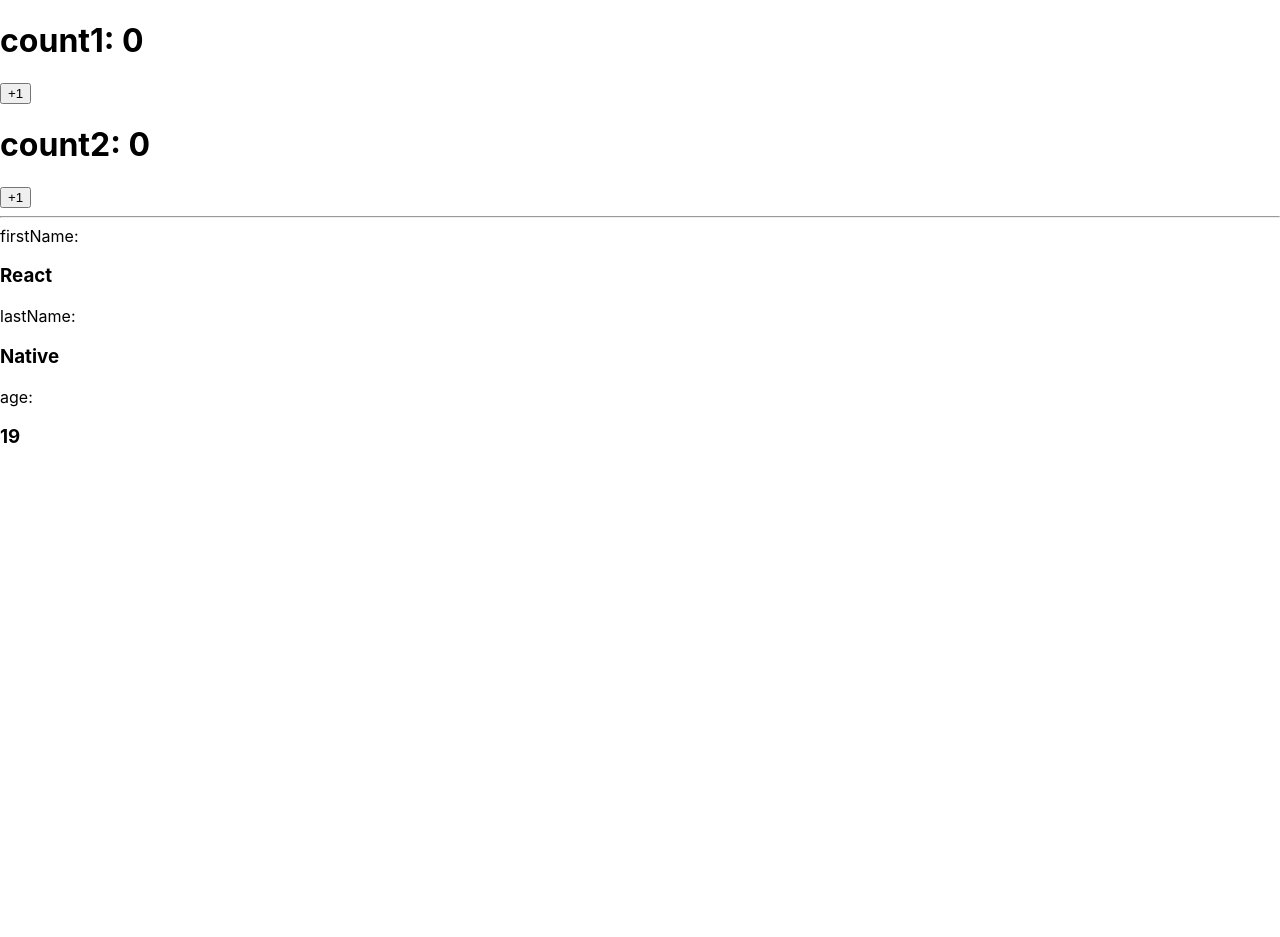
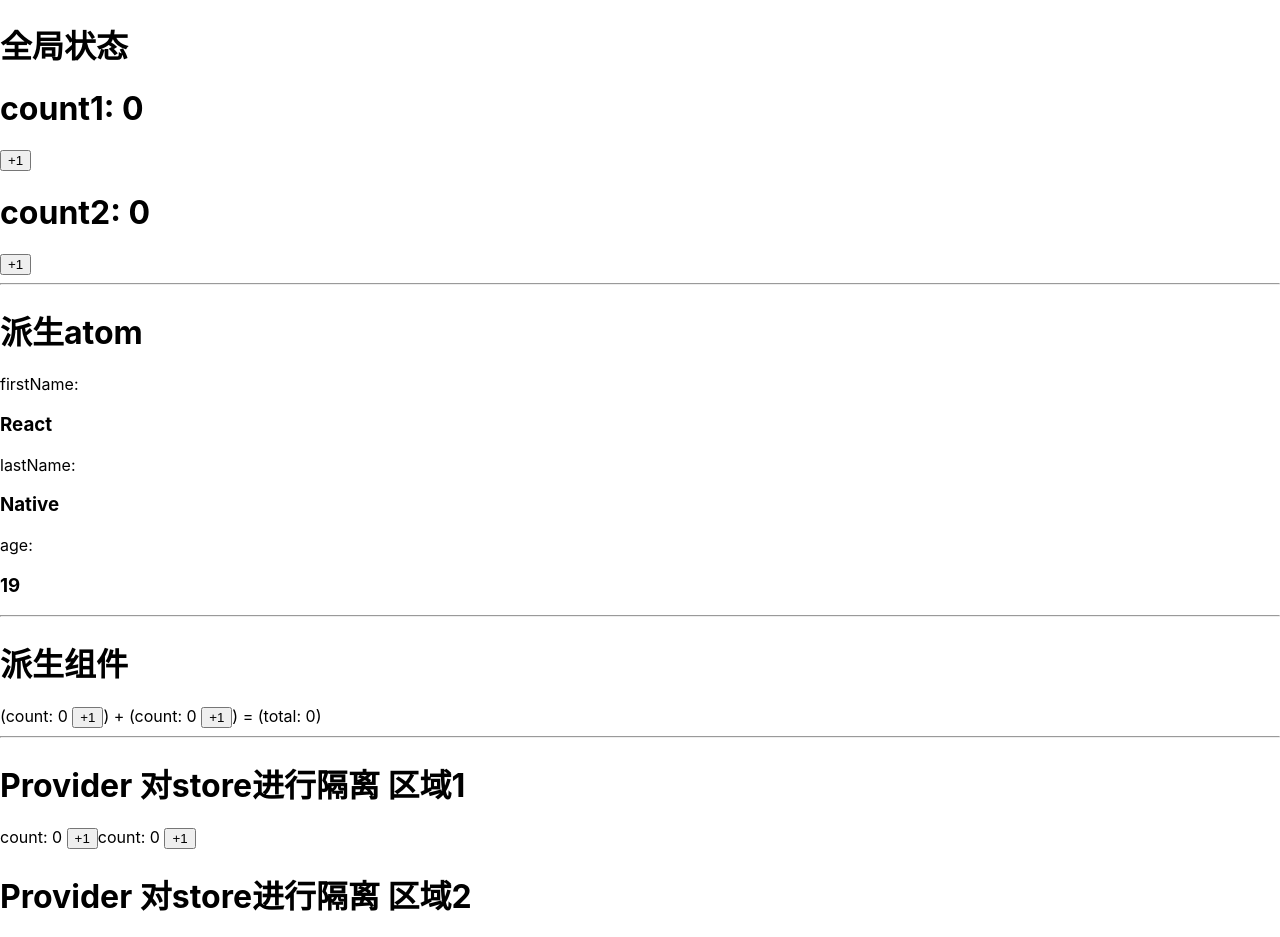
Before and after one commit to jamessawyer/react-mirco-state-manage, a React (Vite) app: page / in a window 1280 px wide. Shown: the top 937 px of the page. Before the commit the page ends 800 px from the top, so only its background shows below. Built offline with nearby package versions, Linux system fonts and the light colour scheme.

Commit message:
Jotai atom config不持有atom value,因此可以实现复用;Provider提供组件级别的隔离

```diff
--- a/src/App.tsx
+++ b/src/App.tsx
@@ -1,6 +1,10 @@
 import { useState } from 'react'
-import { atom, useAtom } from 'jotai'
+import { Atom, atom, Provider, useAtom } from 'jotai'
 
+/**
+ * -------- example 1 --------
+ * Jotai 的基本使用 atom() 函数 & useAtom() hook
+ */
 const countAtom = atom(0)
 
 const Counter1 = () => {
@@ -25,6 +29,10 @@ const Counter2 = () => {
   )
 }
 
+/**
+ * -------- example 2 --------
+ * Jotai read函数 派生 atom & 自动追踪依赖
+ */
 const firstNameAtom = atom('React')
 const lastNameAtom = atom('Native')
 const ageAtom = atom(19)
@@ -51,14 +59,65 @@ const PersonComponent = () => {
   )
 }
 
+/**
+ * -------- example 3 --------
+ * atom则为属性的方式 + 派生
+ */
+const countAtom1 = atom<number>(0)
+const countAtom2 = atom<number>(0)
+// 这里直接返回一个值
+const totalAtom = atom(get =>
+  get(countAtom1) + get(countAtom2)
+)
+// 注意这里的 ts 类型 -  typeof countAtom1
+const Counter = ({ someCountAtom }: {someCountAtom: typeof countAtom1}) => {
+  const [count, setCount] = useAtom(someCountAtom)
+  const inc = () => setCount(c => c + 1)
+  return (
+    <>count: {count}  <button onClick={inc}>+1</button></>
+  )
+}
+const Total = () => {
+  const [total] = useAtom(totalAtom)
+  console.log('total', total)
+
+  return (
+    <>
+      total: {total}
+    </>
+  )
+}
+
+
 function App() {
 
   return (
     <div className="App">
+      <h1>全局状态</h1>
       <Counter1 />
       <Counter2 />
       <hr />
+      <h1>派生atom</h1>
       <PersonComponent />
+      <hr />
+      <div>
+        <h1>派生组件</h1>
+        (<Counter someCountAtom={countAtom1} />) +
+        (<Counter someCountAtom={countAtom2} />) =
+        (<Total />)
+      </div>
+      <hr />
+      <Provider>
+        <h1>Provider 对store进行隔离 区域1</h1>
+        <Counter someCountAtom={countAtom1} />
+        <Counter someCountAtom={countAtom2} />
+      </Provider>
+      <Provider>
+        <h1>Provider 对store进行隔离 区域2</h1>
+        <Counter someCountAtom={countAtom1} />
+        <Counter someCountAtom={countAtom1} />
+      </Provider>
+
     </div>
   )
 }
```
